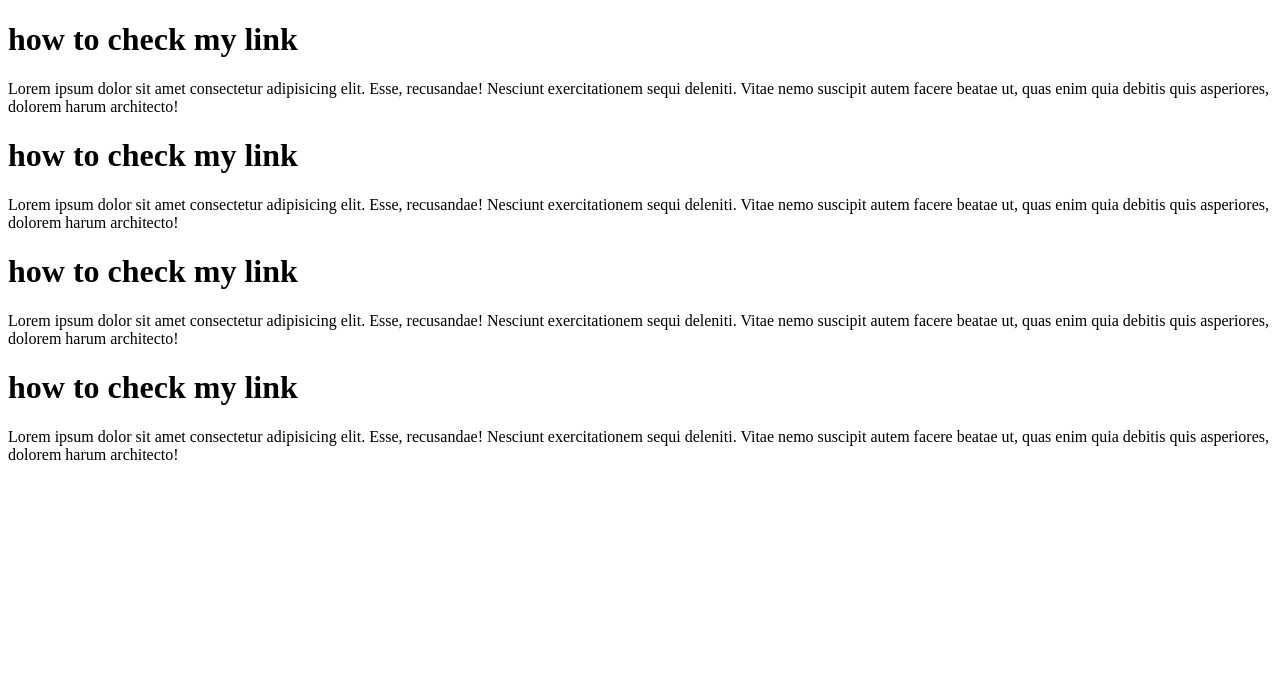
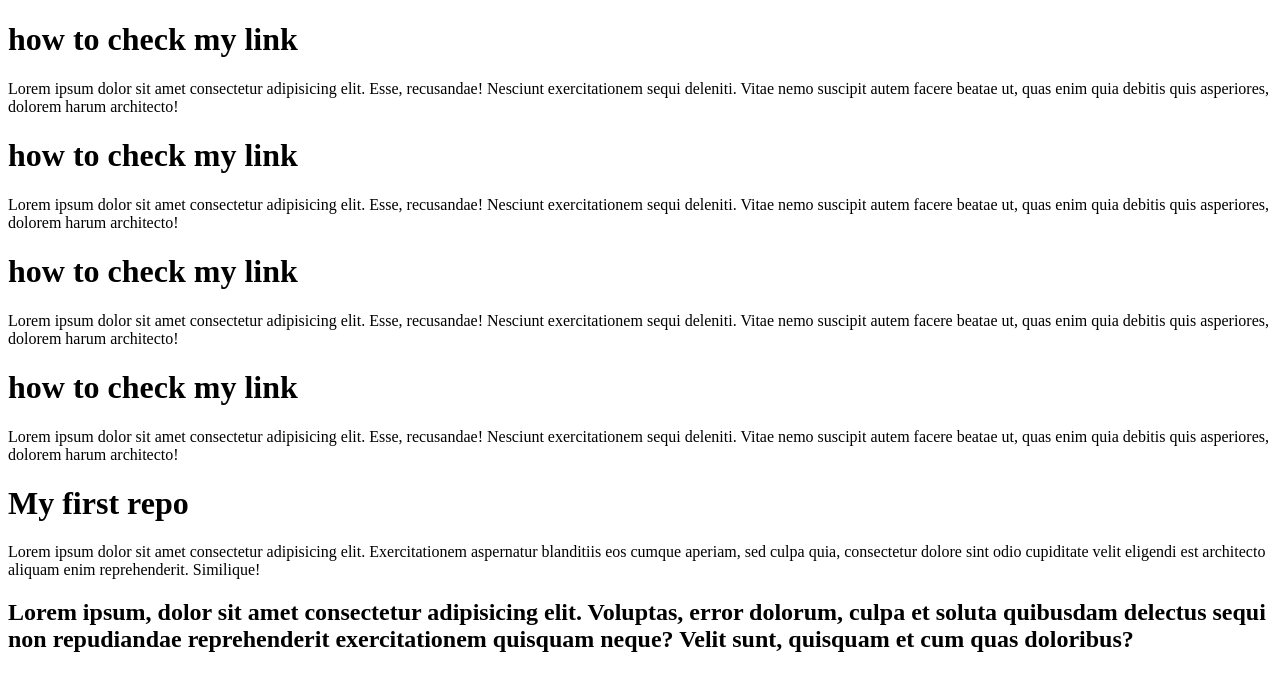
Before and after one commit to nuhash123/my-first-github-repo, a plain HTML site: page index.html in a window 1280 px wide. Drawn offline with Linux system fonts and the light colour scheme.

Commit message:
second push

```diff
--- a/index.html
+++ b/index.html
@@ -22,5 +22,13 @@
         <h1>how to check my link</h1>
         <p>Lorem ipsum dolor sit amet consectetur adipisicing elit. Esse, recusandae! Nesciunt exercitationem sequi deleniti. Vitae nemo suscipit autem facere beatae ut, quas enim quia debitis quis asperiores, dolorem harum architecto!</p>
     </div>
+    <div>
+        <h1>My first repo</h1>
+        <p>Lorem ipsum dolor sit amet consectetur adipisicing elit. Exercitationem aspernatur blanditiis eos cumque aperiam, sed culpa quia, consectetur dolore sint odio cupiditate velit eligendi est architecto aliquam enim reprehenderit. Similique!</p>
+
+    </div>
+    <div>
+        <h2>Lorem ipsum, dolor sit amet consectetur adipisicing elit. Voluptas, error dolorum, culpa et soluta quibusdam delectus sequi non repudiandae reprehenderit exercitationem quisquam neque? Velit sunt, quisquam et cum quas doloribus?</h2>
+    </div>
 </body>
 </html>
```
